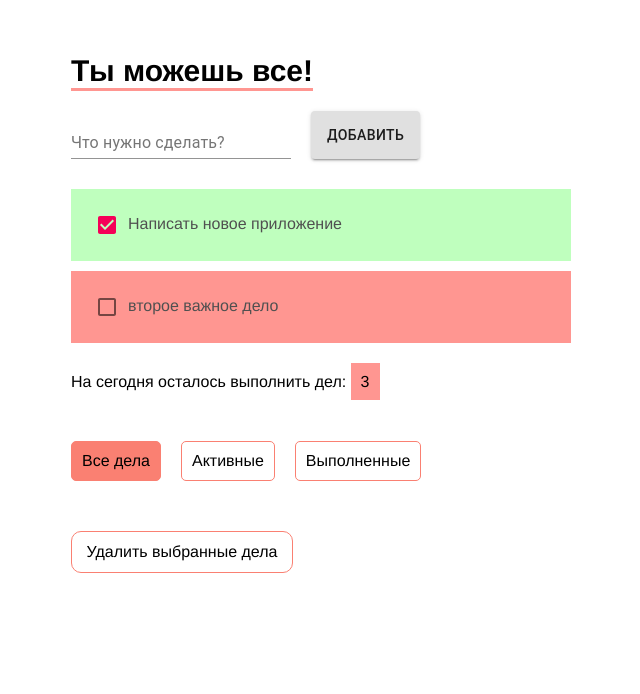
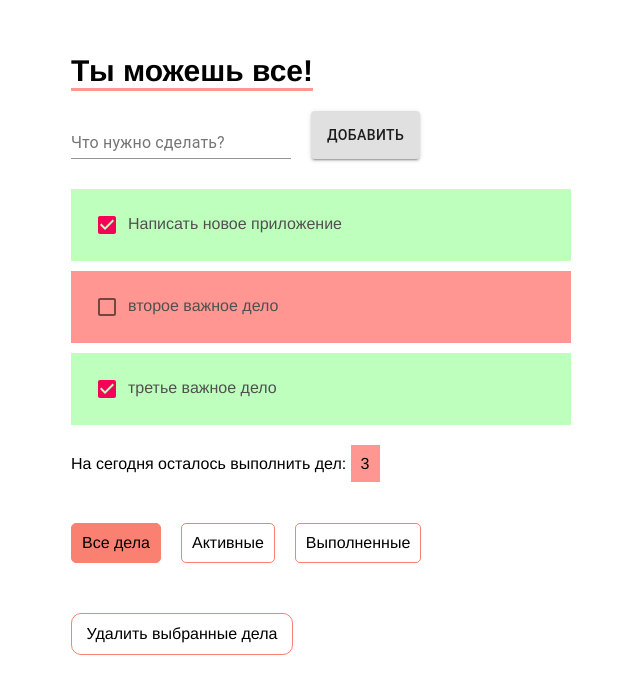
Before and after one commit to WebHeroSchool/todoNika, a React (Create React App) app: page / in a window 1280 px wide. Shown: the part 104-798 px from the top of the page, without its empty margins (319-959 px from the left). Built offline with nearby package versions, Linux system fonts and the light colour scheme.

Commit message:
add hooks

```diff
--- a/src/components/Item/Item.js
+++ b/src/components/Item/Item.js
@@ -6,14 +6,14 @@ import Checkbox from '@material-ui/core/Checkbox';
 import PropTypes from 'prop-types';
 
 class Item extends React.Component {
-	componentDidMount() {
-		const { id } = this.props;
-		this.timerID = setInterval(() => console.log('память утекает, задействован элемент ' + id), 1000);
-	}
+	// componentDidMount() {
+	// 	const { id } = this.props;
+	// 	this.timerID = setInterval(() => console.log('память утекает, задействован элемент ' + id), 1000);
+	// }
 
-	componentWillUnmount() {
-		clearInterval(this.timerID);
-	}
+	// componentWillUnmount() {
+	// 	clearInterval(this.timerID);
+	// }
 
 	render() {
 		const { value, isDone, onClickDone, id, onClickDelete } = this.props;
--- /dev/null
+++ b/src/components/Todo/Todo.js
@@ -0,0 +1,87 @@
+import React, { useState, useEffect } from 'react';
+import ItemList from '../ItemList/ItemList';
+import InputItem from '../InputItem/InputItem';
+import Footer from '../Footer/Footer';
+import styles from './Todo.module.css';
+
+const App=() => {
+	const initialState = {
+		items: [
+			{
+				value: 'Написать новое приложение',
+				isDone: true,
+				id: 1
+			},
+			{
+				value:'второе важное дело',
+				isDone: false,
+				id: 2
+			},
+			{
+				value:'третье важное дело',
+				isDone: true,
+				id: 3
+			}
+		],
+		count: 3
+	};
+
+	const [todoItem, setTodoItem] = useState(initialState.items);
+	const [count, setCount] = useState(initialState.count);
+
+	useEffect(() => {
+		console.log('update');
+	});
+
+	useEffect(() => {
+		console.log('mount');
+	}, []);
+
+	const onClickDone = id => {
+		const newItemList = todoItem.map(item => {
+			const newItem = {...item};
+
+			if (item.id === id) {
+				newItem.isDone = !newItem.isDone;
+			}
+
+			return newItem;
+		});
+
+		setTodoItem(newItemList);
+	};
+
+	const onClickDelete = id => {
+		const newItemList = todoItem.filter(item => item.id !== id);
+
+	    setTodoItem(newItemList);
+	    setCount((count) => count - 1);
+	};
+
+	const onClickAdd = value => {
+		const newTodoItem = [
+			...todoItem,
+			{
+				value,
+				id: count + 1
+			}
+		];
+		setTodoItem(newTodoItem);
+	    setCount((count) => count - 1);
+	};
+
+	return (
+		<div className={styles.wrap}>
+			<div className={styles.title}>Ты можешь все!</div>
+			<InputItem onClickAdd={onClickAdd}/>
+			<ItemList
+				items={todoItem}
+				onClickDone={onClickDone}
+				onClickDelete={onClickDelete}
+			/>
+			<Footer count={count}/>
+		</div>
+	);
+};
+
+export default App;
--- /dev/null
+++ b/src/components/Todo/Todo.module.css
@@ -0,0 +1,14 @@
+.wrap {
+	padding-top: 150px;
+	width: 500px;
+	margin: auto;
+}
+
+.title {
+	font-family: Helvetica;
+	font-size: 30px;
+	margin-bottom: 20px;
+	font-weight: bold;
+	border-bottom: 3px solid #ff9691;
+	display: inline-block;
+}
--- a/src/index.js
+++ b/src/index.js
@@ -1,5 +1,5 @@
 import React from 'react';
 import ReactDOM from 'react-dom';
-import App from './components/App/App';
+import Todo from './components/Todo/Todo';
 
-ReactDOM.render(<App />, document.getElementById('root'));
+ReactDOM.render(<Todo />, document.getElementById('root'));
```
